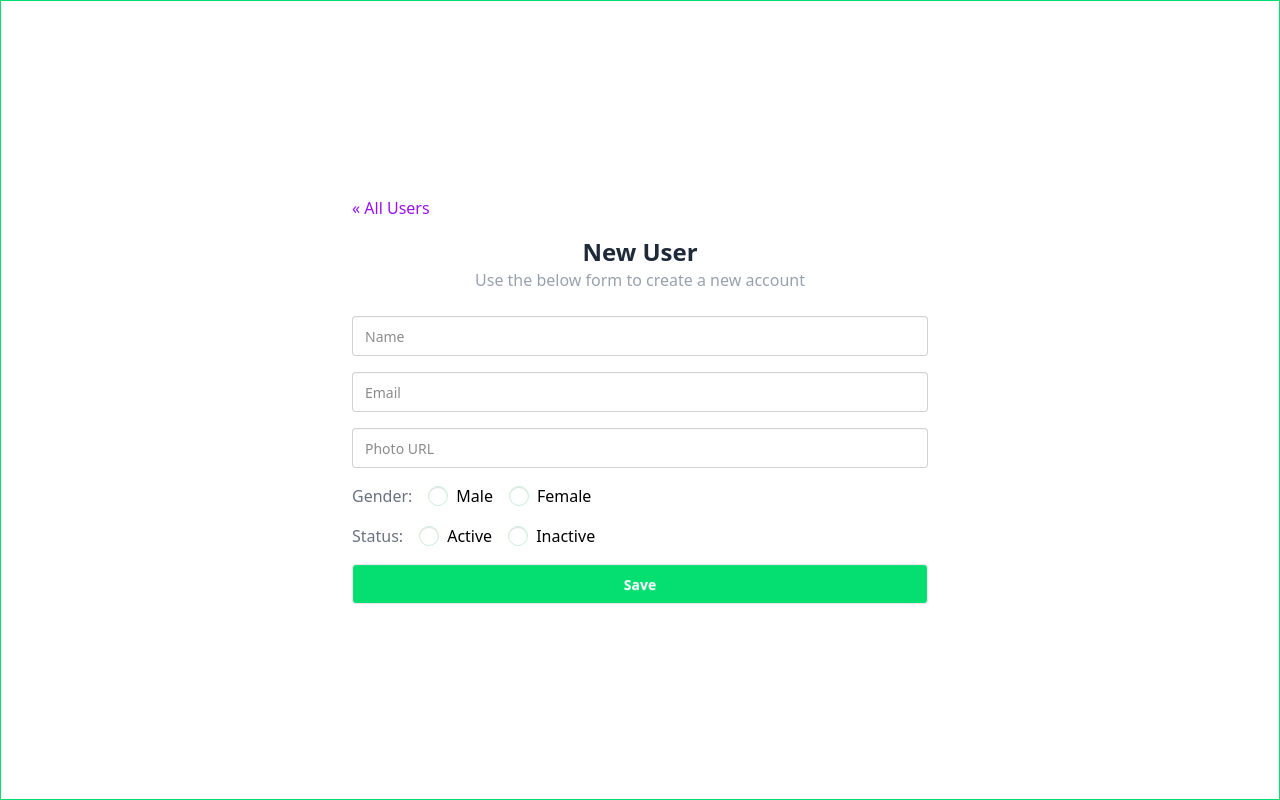
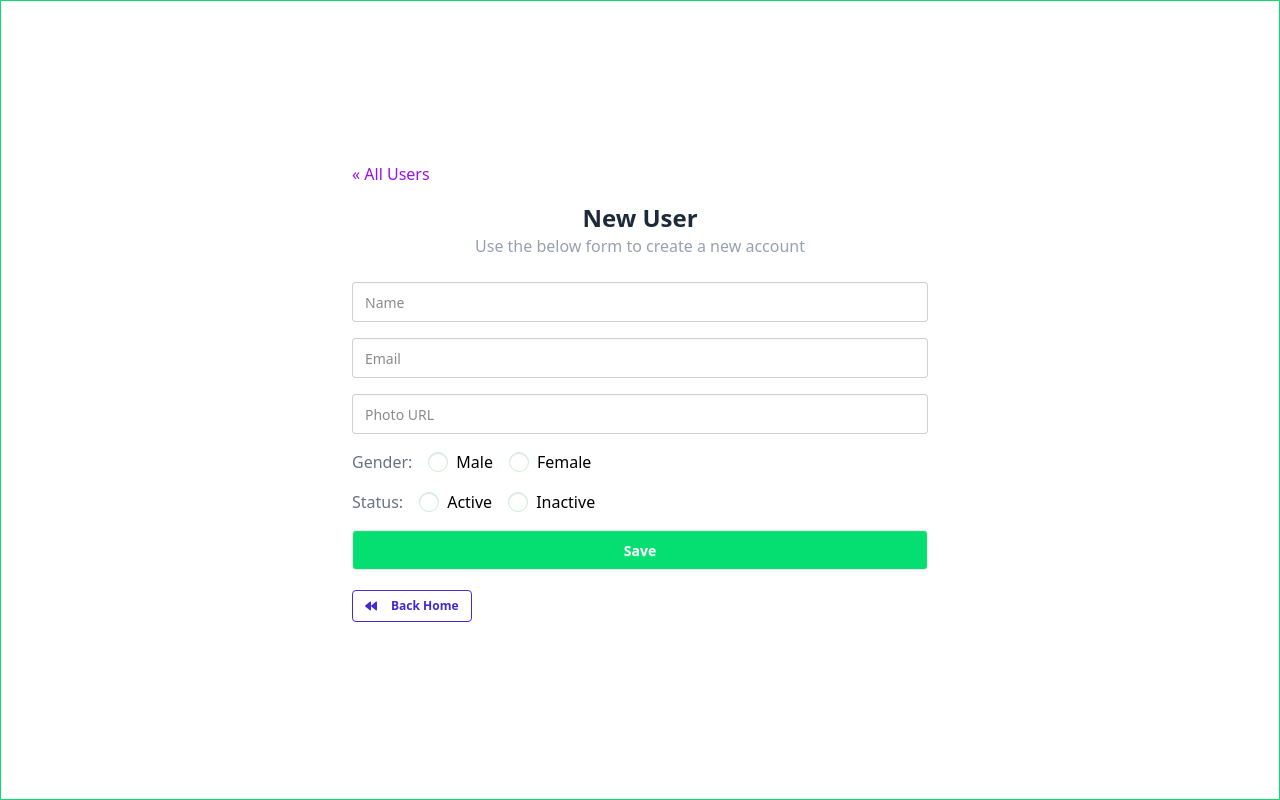
Before and after one commit to nahidkhan31/email-store-client, a React (Vite) app: page /addEmail in a window 1280 px wide. Built offline with nearby package versions, Linux system fonts and the light colour scheme.

Commit message:
added more code

```diff
--- a/src/components/AddEmail.jsx
+++ b/src/components/AddEmail.jsx
@@ -1,4 +1,6 @@
 import React from "react";
+import { FaBackward, FaUserPlus } from "react-icons/fa";
+import { Link } from "react-router";
 import Swal from "sweetalert2";
 
 const AddEmail = () => {
@@ -119,6 +121,14 @@ const AddEmail = () => {
             Save
           </button>
         </form>
+        <div className="mb-4 mt-5">
+          <Link to="/">
+            <button className="btn btn-sm btn-outline btn-primary">
+              <FaBackward className="mr-2" />
+              Back Home
+            </button>
+          </Link>
+        </div>
       </div>
     </div>
   );
--- a/src/components/EmailDetails.jsx
+++ b/src/components/EmailDetails.jsx
@@ -1,9 +1,24 @@
 import React from "react";
+import { FaBackward, FaUserPlus } from "react-icons/fa";
+import { Link, useLoaderData } from "react-router";
 
 const EmailDetails = () => {
+  const { _id, name, email, gender, status, photo } = useLoaderData();
   return (
     <div>
-      <h1>Detsaailssss</h1>
+      <h1>{name}</h1>
+      <h1>{email}</h1>
+      <h1>{gender}</h1>
+      <h1>{status}</h1>
+      <img className="rounded-full w-20 h-20" src={photo} alt={name} />
+      <div className="mb-4 mt-5">
+        <Link to="/">
+          <button className="btn btn-sm btn-outline btn-primary">
+            <FaBackward className="mr-2" />
+            Back Home
+          </button>
+        </Link>
+      </div>
     </div>
   );
 };
--- a/src/main.jsx
+++ b/src/main.jsx
@@ -32,6 +32,8 @@ const router = createBrowserRouter([
       },
       {
         path: "/emailDetails/:id",
+        loader: ({ params }) =>
+          fetch(`http://localhost:3000/emails/${params.id}`),
         Component: EmailDetails,
       },
     ],
```
